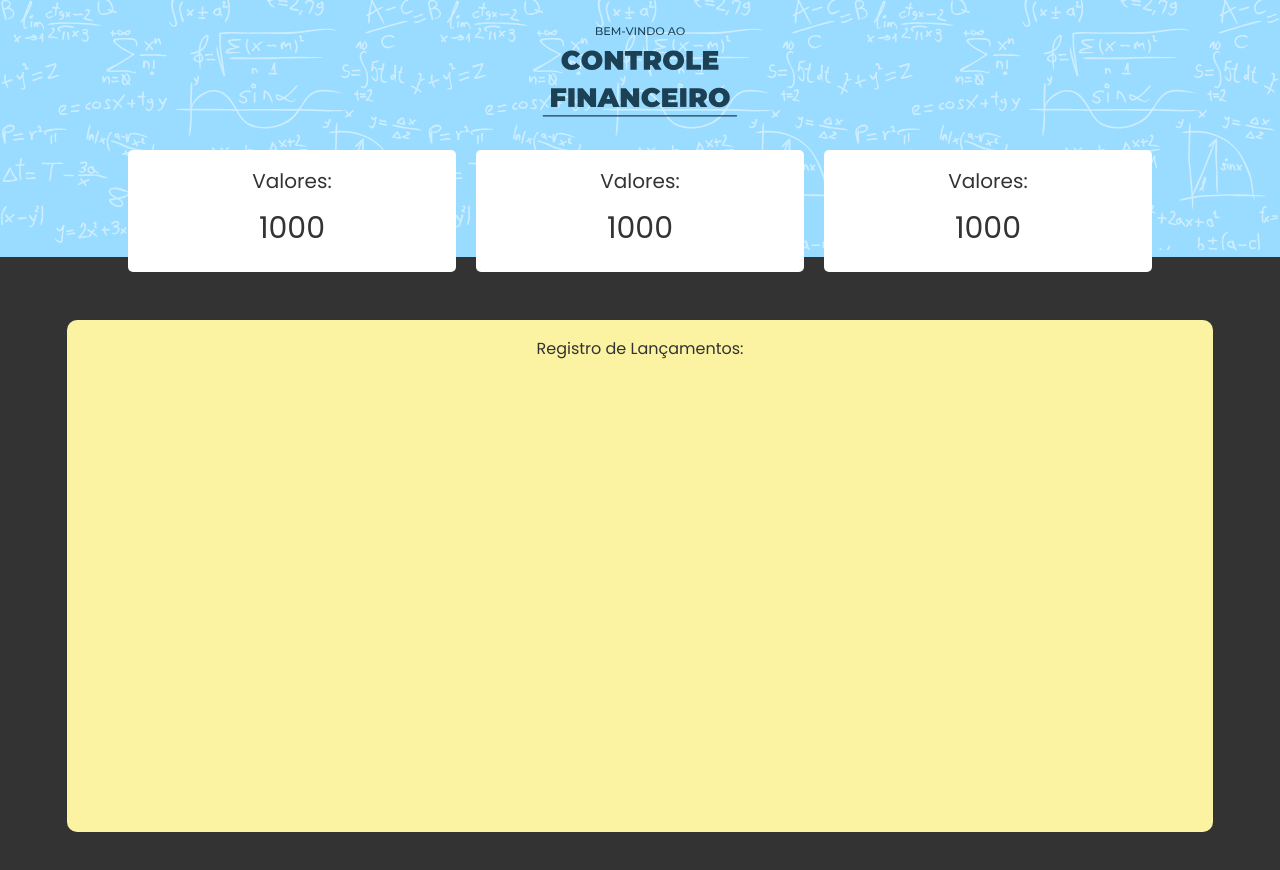
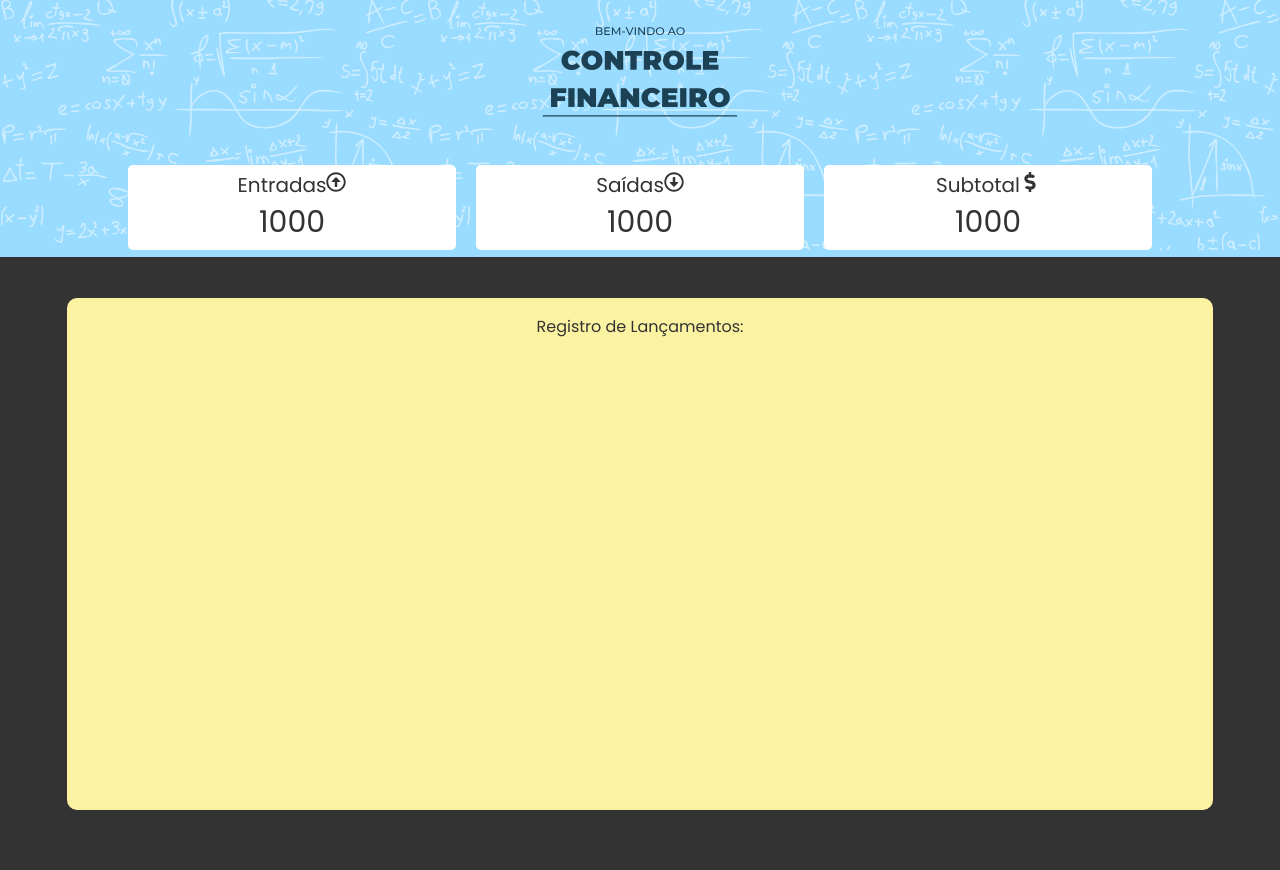
Before and after one commit to MarcioBADias/controle-financeiro, a React (Create React App) app: page / in a window 1280 px wide. Shown: the top 870 px of the page. Built offline with nearby package versions, Linux system fonts and the light colour scheme.

Commit message:
Inserindo Lib de icons,criando elementos dos Cards

```diff
--- a/package.json
+++ b/package.json
@@ -8,6 +8,7 @@
     "@testing-library/user-event": "^13.5.0",
     "react": "^18.2.0",
     "react-dom": "^18.2.0",
+    "react-icons": "^4.7.1",
     "react-scripts": "5.0.1",
     "styled-components": "^5.3.6",
     "web-vitals": "^2.1.4"
--- a/src/components/cards-area/index.js
+++ b/src/components/cards-area/index.js
@@ -3,12 +3,18 @@ import Cards from '../cards';
 
 import * as C from './styles';
 
+import {
+    FaRegArrowAltCircleUp,
+    FaRegArrowAltCircleDown,
+    FaDollarSign
+} from 'react-icons/fa';
+
 const CardsArea = () => {
     return (
         <C.Container>
-            <Cards/>
-            <Cards/>
-            <Cards/>
+            <Cards title='Entradas' Icon={FaRegArrowAltCircleUp} value='1000'/>
+            <Cards title='Saídas' Icon={FaRegArrowAltCircleDown} value='1000'/>
+            <Cards title='Subtotal' Icon={FaDollarSign} value='1000'/>
         </C.Container>
     )
 }
--- a/src/components/cards-area/styles.js
+++ b/src/components/cards-area/styles.js
@@ -6,7 +6,7 @@ export const Container = styled.div`
     justify-content: space-around;
     margin: 0 auto;
     max-width: 1024px;
-    margin-top: -50px;
+    margin-top: -35px;
     width: 90vw;
 
     @media (max-width: 500px) {
--- a/src/components/cards/index.js
+++ b/src/components/cards/index.js
@@ -2,13 +2,16 @@ import React from 'react';
 
 import * as C from './styles';
 
-const Cards = () => {
+const Cards = ({ title, Icon, value }) => {
     return (
         <C.Container>
             <C.Header>
-                <C.HeaderTitle>Valores:</C.HeaderTitle>
-                <C.Total>1000</C.Total>
+                <C.HeaderTitle>
+                    {title}
+                    <Icon />
+                </C.HeaderTitle>
             </C.Header>
+            <C.Total>{value}</C.Total>
         </C.Container>
     );
 };
--- a/src/components/cards/styles.js
+++ b/src/components/cards/styles.js
@@ -7,8 +7,7 @@ export const Container = styled.div`
     Color: #333;
     display: flex;
     flex-direction: column;
-    min-height: 90px;
-    padding: 1rem 2rem;
+    padding: 5px 15px;
     width: 30%;
 
     @media (max-width: 750px) {
@@ -29,9 +28,8 @@ export const Container = styled.div`
 `;
 
 export const Header = styled.header`
-    align-items: center;
+    align-item: center
     display: flex;
-    flex-direction: column;
     gap: 10px;
     justify-content: space-around;
     width: 100%
```
Also changed, not shown: 1 other file (tests, documents, lock files or other folders).
